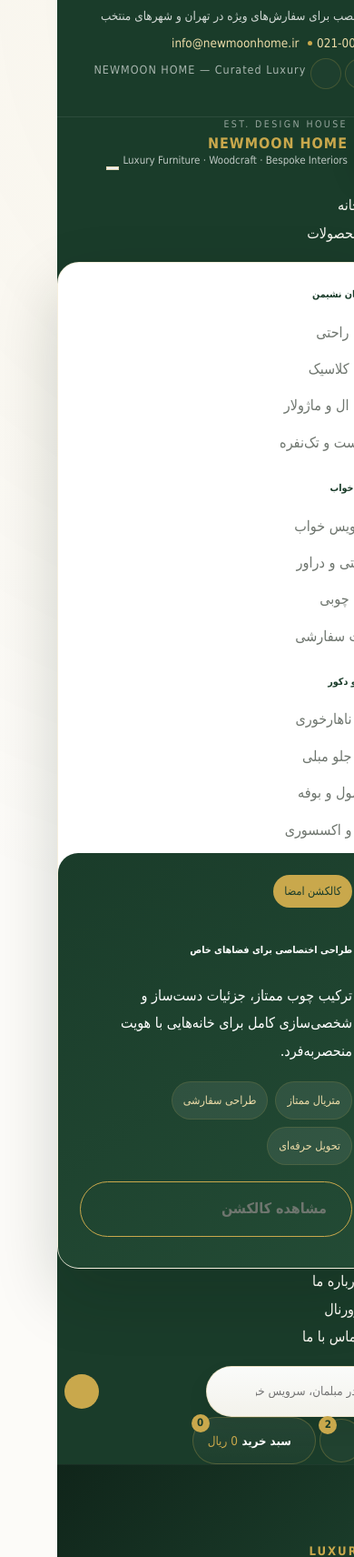
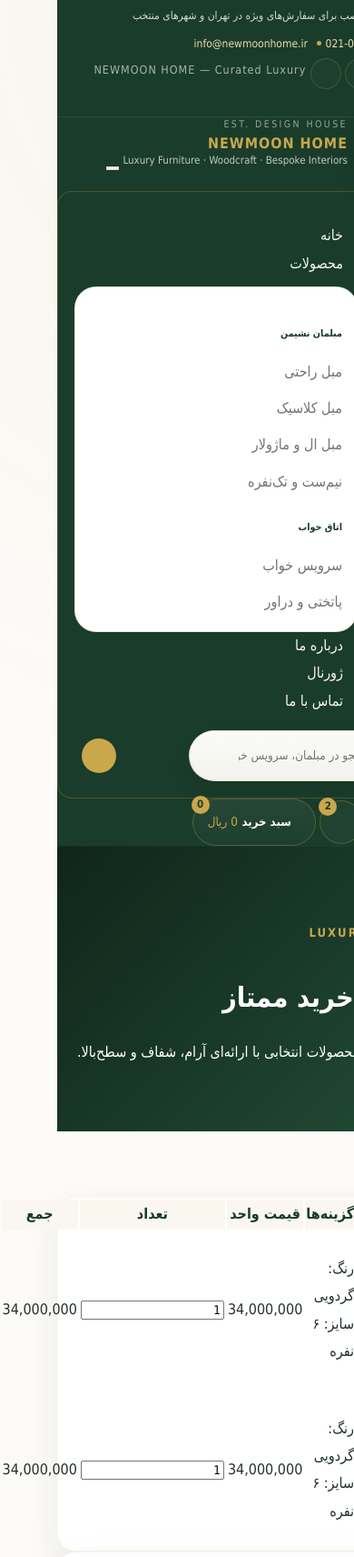
Before and after one commit to mortezakhoshroo1979-hash/newmoonhome, a Django app: template templates/cart.html in a window 390 px wide; the page is wider, and only the part inside the window is pictured. Shown: the top 1712 px of that part at 91% size. Run offline with Django 5.2, Linux system fonts and the light colour scheme; the template is opened without the code that fills it, so the values that code supplies are empty; some libraries are stand-ins or nearby versions.

Commit message:
Fix mobile navbar layout and hide mega-menu promotional banner on small screens (max-width: 1199.98px) to prevent covering content

```diff
--- a/static/css/main.css
+++ b/static/css/main.css
@@ -427,8 +427,24 @@ img { max-width: 100%; display: block; }
 .newsletter-form .form-control { min-height: 54px; border-radius: 16px; border: 1px solid rgba(201, 168, 76, 0.18); background: #fff; }
 
 @media (max-width: 1199.98px) {
-    .header-search-wrapper { max-width: 100%; }
-    .mega-menu { width: 100%; }
+    .header-search-wrapper { max-width: 100%; margin-top: 14px; }
+    .mega-menu {
+        width: 100%;
+        box-shadow: none !important;
+        border: 1px solid rgba(201,168,76,0.25);
+        margin-top: 10px;
+        padding: 16px !important;
+        max-height: 380px;
+        overflow-y: auto;
+    }
+    .navbar-collapse {
+        background: #1a3c2a;
+        padding: 18px;
+        border-radius: 16px;
+        margin-top: 14px;
+        border: 1px solid rgba(201,168,76,0.25);
+    }
+    .topline-item { font-size: 0.75rem; }
 }
 @media (max-width: 991.98px) {
     .section-space { padding: 72px 0; }
--- a/templates/includes/header.html
+++ b/templates/includes/header.html
@@ -57,28 +57,28 @@
                                         <div class="row g-4">
                                             <div class="col-md-4">
                                                 <h6 class="mega-title">مبلمان نشیمن</h6>
-                                                <a href="#">مبل راحتی</a>
-                                                <a href="#">مبل کلاسیک</a>
-                                                <a href="#">مبل ال و ماژولار</a>
-                                                <a href="#">نیم‌ست و تک‌نفره</a>
+                                                <a href="/products/?category=furniture">مبل راحتی</a>
+                                                <a href="/products/?category=furniture">مبل کلاسیک</a>
+                                                <a href="/products/?category=furniture">مبل ال و ماژولار</a>
+                                                <a href="/products/?category=furniture">نیم‌ست و تک‌نفره</a>
                                             </div>
                                             <div class="col-md-4">
                                                 <h6 class="mega-title">اتاق خواب</h6>
-                                                <a href="#">سرویس خواب</a>
-                                                <a href="#">پاتختی و دراور</a>
-                                                <a href="#">کمد چوبی</a>
-                                                <a href="#">تخت سفارشی</a>
+                                                <a href="/products/?category=bedrooms">سرویس خواب</a>
+                                                <a href="/products/?category=bedrooms">پاتختی و دراور</a>
+                                                <a href="/products/?category=bedrooms">کمد چوبی</a>
+                                                <a href="{% url 'orders:custom_request' %}">تخت سفارشی</a>
                                             </div>
                                             <div class="col-md-4">
                                                 <h6 class="mega-title">میز و دکور</h6>
-                                                <a href="#">میز ناهارخوری</a>
-                                                <a href="#">میز جلو مبلی</a>
-                                                <a href="#">کنسول و بوفه</a>
-                                                <a href="#">آینه و اکسسوری</a>
+                                                <a href="/products/?category=tables-consoles">میز ناهارخوری</a>
+                                                <a href="/products/?category=tables-consoles">میز جلو مبلی</a>
+                                                <a href="/products/?category=tables-consoles">کنسول و بوفه</a>
+                                                <a href="/products/">آینه و اکسسوری</a>
                                             </div>
                                         </div>
                                     </div>
-                                    <div class="col-xl-4">
+                                    <div class="col-xl-4 d-none d-xl-block">
                                         <div class="mega-banner mega-banner--final h-100 d-flex flex-column justify-content-between">
                                             <div>
                                                 <span class="mini-badge">کالکشن امضا</span>
```
